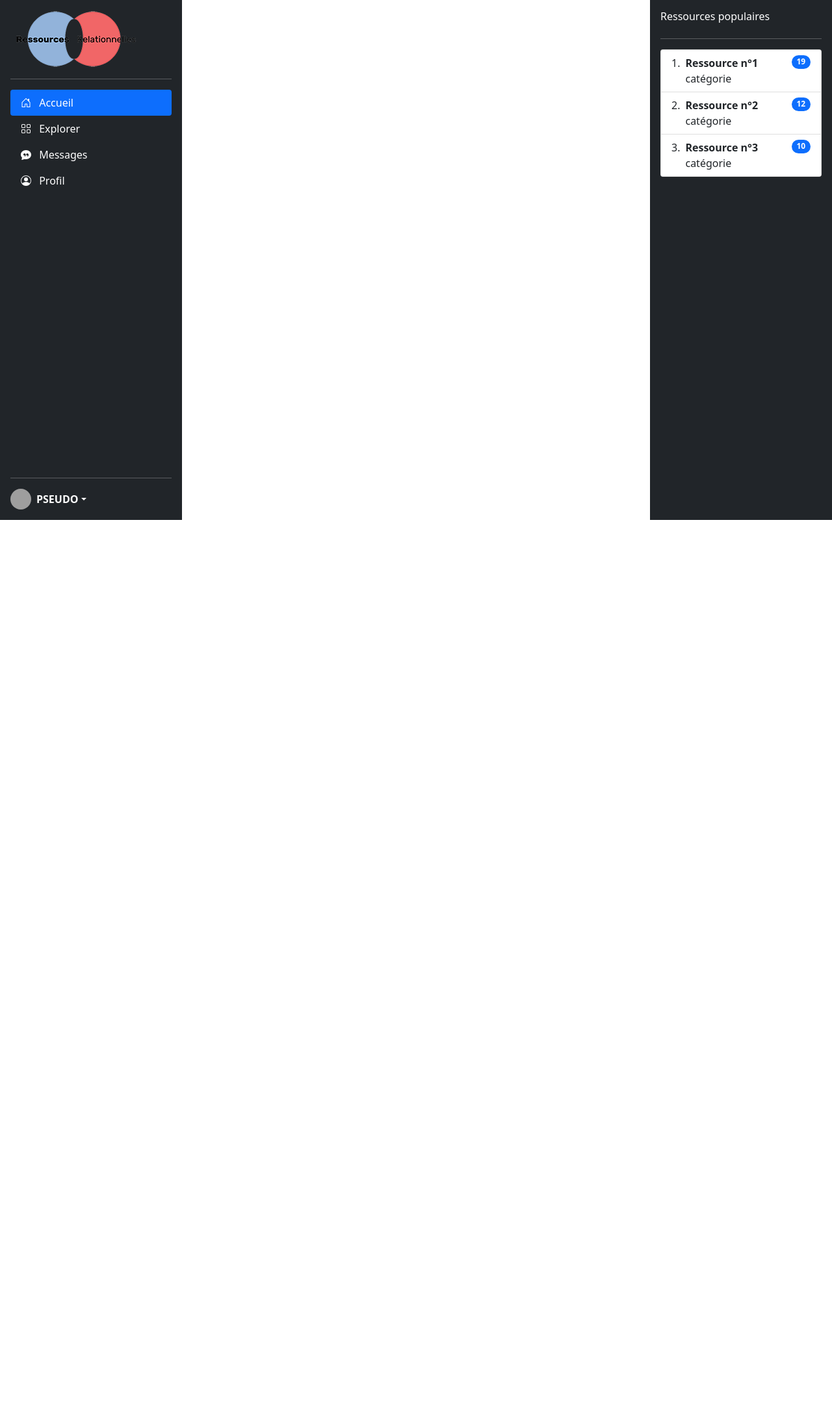
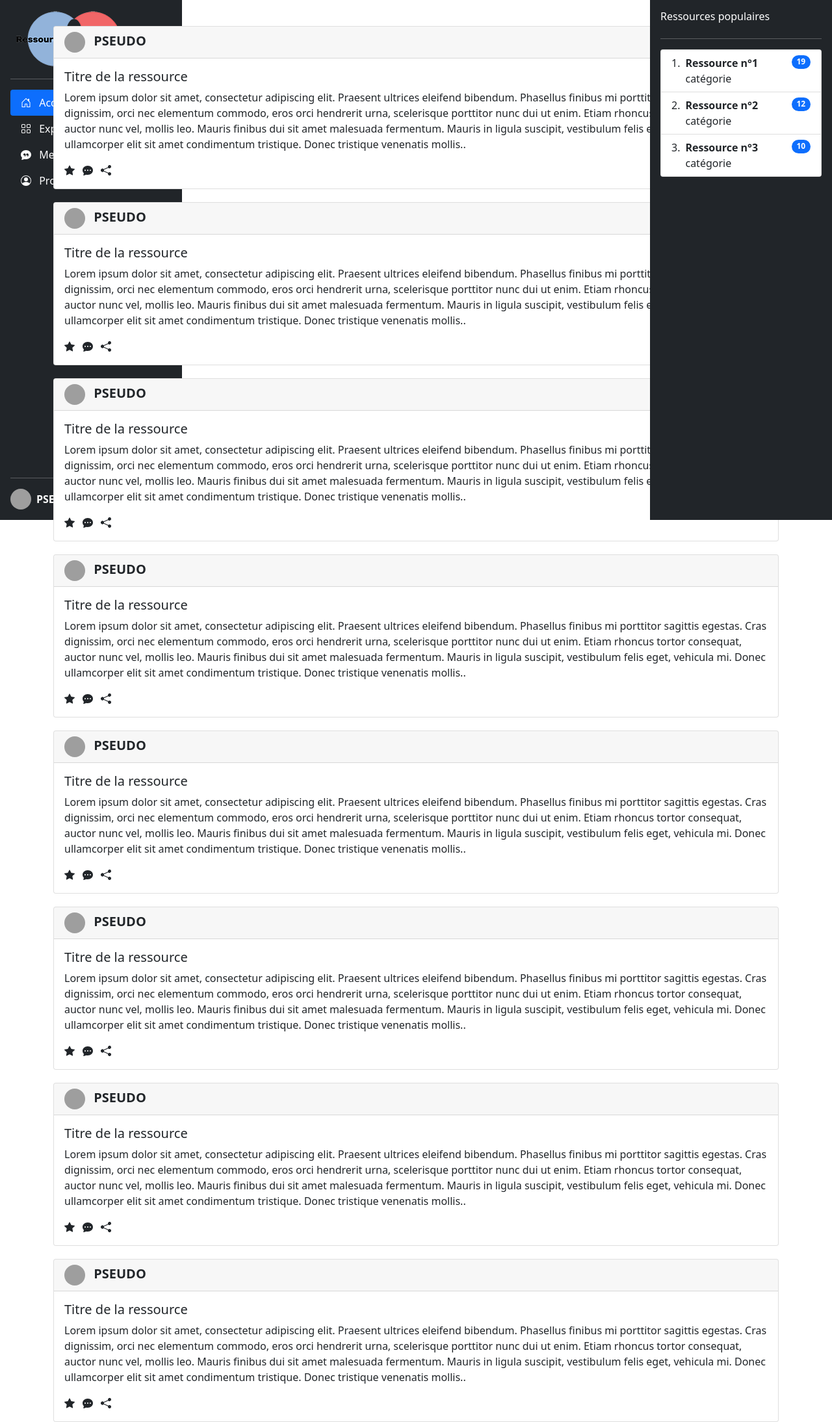
Before and after one commit to tpoiriersio/client, a PHP site: page / in a window 1280 px wide. Shown: the whole page at 65% size. Before the commit the page ends 800 px from the top, so only its background shows below. Run offline with PHP 8.4, Linux system fonts and the light colour scheme; grey boxes are pictures that could not be loaded.

```diff
--- a/index.php
+++ b/index.php
@@ -30,8 +30,6 @@
           font-size: 3.5rem;
         }
       }
-
-
     </style>
   </head>
   <body>
@@ -54,7 +52,15 @@
   <symbol id="chat-quote-fill" viewBox="0 0 16 16">
     <path d="M16 8c0 3.866-3.582 7-8 7a9.06 9.06 0 0 1-2.347-.306c-.584.296-1.925.864-4.181 1.234-.2.032-.352-.176-.273-.362.354-.836.674-1.95.77-2.966C.744 11.37 0 9.76 0 8c0-3.866 3.582-7 8-7s8 3.134 8 7zM7.194 6.766a1.688 1.688 0 0 0-.227-.272 1.467 1.467 0 0 0-.469-.324l-.008-.004A1.785 1.785 0 0 0 5.734 6C4.776 6 4 6.746 4 7.667c0 .92.776 1.666 1.734 1.666.343 0 .662-.095.931-.26-.137.389-.39.804-.81 1.22a.405.405 0 0 0 .011.59c.173.16.447.155.614-.01 1.334-1.329 1.37-2.758.941-3.706a2.461 2.461 0 0 0-.227-.4zM11 9.073c-.136.389-.39.804-.81 1.22a.405.405 0 0 0 .012.59c.172.16.446.155.613-.01 1.334-1.329 1.37-2.758.942-3.706a2.466 2.466 0 0 0-.228-.4 1.686 1.686 0 0 0-.227-.273 1.466 1.466 0 0 0-.469-.324l-.008-.004A1.785 1.785 0 0 0 10.07 6c-.957 0-1.734.746-1.734 1.667 0 .92.777 1.666 1.734 1.666.343 0 .662-.095.931-.26z"/>
   </symbol>
-
+  <symbol id="like" viewBox="0 0 16 16">
+    <path d="M3.612 15.443c-.386.198-.824-.149-.746-.592l.83-4.73L.173 6.765c-.329-.314-.158-.888.283-.95l4.898-.696L7.538.792c.197-.39.73-.39.927 0l2.184 4.327 4.898.696c.441.062.612.636.282.95l-3.522 3.356.83 4.73c.078.443-.36.79-.746.592L8 13.187l-4.389 2.256z"/>
+  </symbol>
+  <symbol id="comment" viewBox="0 0 16 16">
+  <path d="M16 8c0 3.866-3.582 7-8 7a9.06 9.06 0 0 1-2.347-.306c-.584.296-1.925.864-4.181 1.234-.2.032-.352-.176-.273-.362.354-.836.674-1.95.77-2.966C.744 11.37 0 9.76 0 8c0-3.866 3.582-7 8-7s8 3.134 8 7zM5 8a1 1 0 1 0-2 0 1 1 0 0 0 2 0zm4 0a1 1 0 1 0-2 0 1 1 0 0 0 2 0zm3 1a1 1 0 1 0 0-2 1 1 0 0 0 0 2z"/>
+  </symbol>
+  <symbol id="share" viewBox="0 0 16 16">
+  <path d="M11 2.5a2.5 2.5 0 1 1 .603 1.628l-6.718 3.12a2.499 2.499 0 0 1 0 1.504l6.718 3.12a2.5 2.5 0 1 1-.488.876l-6.718-3.12a2.5 2.5 0 1 1 0-3.256l6.718-3.12A2.5 2.5 0 0 1 11 2.5z"/>
+  </symbol>
 </svg>
 
 <div class="d-flex flex-column p-3 text-white bg-dark columnFixed" style="width: 280px;">
@@ -107,6 +113,31 @@
   </div>
 </div>
 
+<div class="container placementPublication">
+
+<?php for($i = 0; $i < 8; $i++){ ?>
+
+  <div class="card placementPublication">
+    <h5 class="card-header">
+      <img src="https://github.com/mdo.png" alt="mdo" width="32" height="32" class="rounded-circle me-2">
+      <strong>PSEUDO</strong>
+    </h5>
+    <div class="card-body">
+      <h5 class="card-title">Titre de la ressource</h5>
+      <p class="card-text">Lorem ipsum dolor sit amet, consectetur adipiscing elit. Praesent ultrices eleifend bibendum. Phasellus finibus mi porttitor sagittis egestas.
+      Cras dignissim, orci nec elementum commodo, eros orci hendrerit urna, scelerisque porttitor nunc dui ut enim.
+       Etiam rhoncus tortor consequat, auctor nunc vel, mollis leo. Mauris finibus dui sit amet malesuada fermentum.
+       Mauris in ligula suscipit, vestibulum felis eget, vehicula mi. Donec ullamcorper elit sit amet condimentum tristique. Donec tristique venenatis mollis..</p>
+      <svg class="bi me-2" width="16" height="16"><use xlink:href="#like"/></svg>
+      <svg class="bi me-2" width="16" height="16"><use xlink:href="#comment"/></svg>
+      <svg class="bi me-2" width="16" height="16"><use xlink:href="#share"/></svg>
+    </div>
+  </div>
+
+<?php } ?>
+
+</div>
+
 <div class="d-flex flex-column p-3 text-white bg-dark columnFixedRight" style="width: 280px;">
 <h6>Ressources populaires</h6>
 <hr>
--- a/sidebars.css
+++ b/sidebars.css
@@ -7,13 +7,16 @@
   right: 0;
 }
 
+.placementPublication{
+  margin-top: 20px;
+}
+
 body {
   display: flex;
   flex-wrap: nowrap;
   height: 100vh;
   height: -webkit-fill-available;
   overflow-x: auto;
-  overflow-y: hidden;
 }
 body > * {
   flex-shrink: 0;
```
